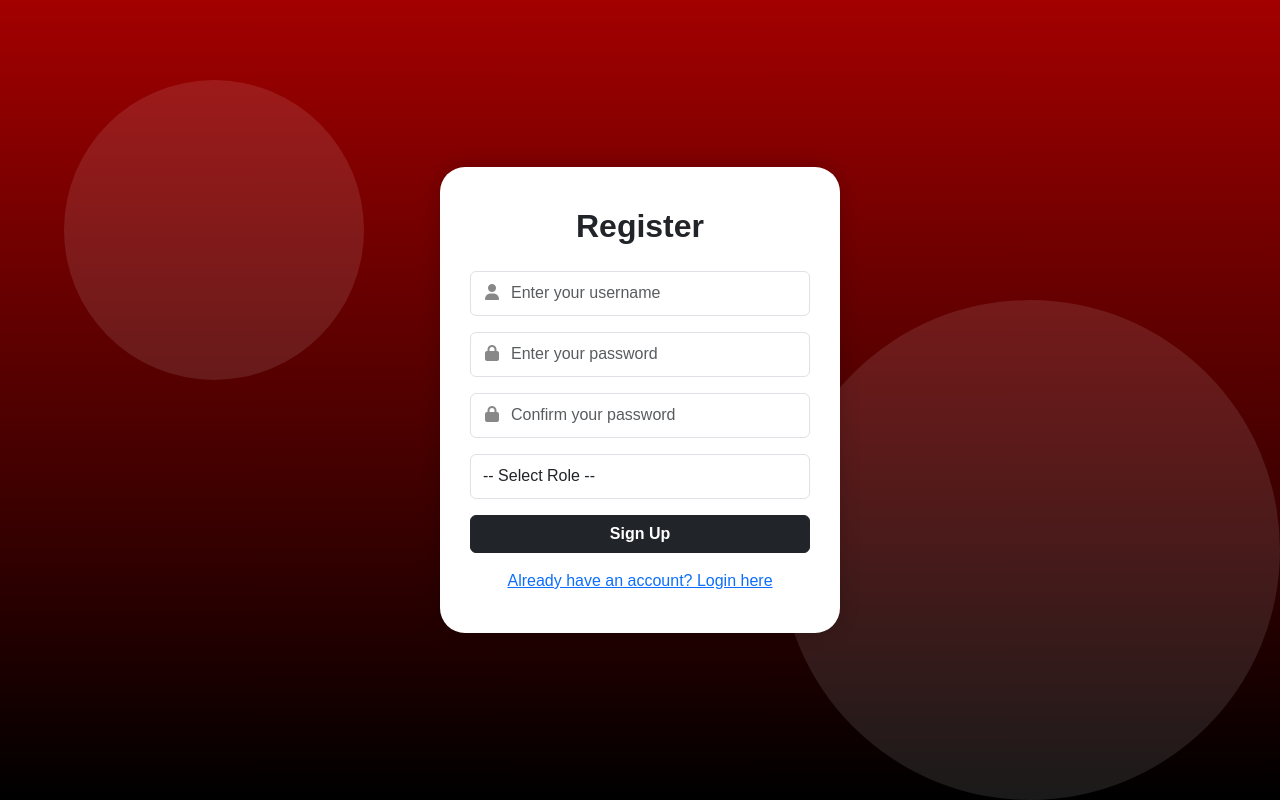
After one commit to ulilalbab702/imsykt, a PHP site: page /register.php in a window 1280 px wide. The commit adds this page. Run offline with PHP 8.4, Linux system fonts and the light colour scheme.

Commit message:
last update

```diff
--- a/admin/crud_transaction.php
+++ b/admin/crud_transaction.php
@@ -49,11 +49,9 @@ if (isset($_POST['add'])) {
     $product_id = $_POST['product_id'];
     $type = $_POST['type'];
     $quantity = $_POST['quantity'];
-
     $date = $_POST['transaction_date'];
-    $time = date("H:i:s"); // waktu saat ini
+    $time = date("H:i:s");
     $transaction_date = $date . ' ' . $time;
-    $transaction_date = $_POST['transaction_date'];
     $warehouse_id = $_POST['warehouse_id'];
 
     $stmt = $conn->prepare("INSERT INTO ims_transaction (product_id, type, quantity, transaction_date, warehouse_id) VALUES (?, ?, ?, ?, ?)");
--- /dev/null
+++ b/register.php
@@ -0,0 +1,111 @@
+<?php
+include 'config/config.php';
+
+if ($_SERVER['REQUEST_METHOD'] == 'POST') {
+    $username = trim($_POST['username']);
+    $password = $_POST['password'];
+    $confirm = $_POST['confirm'];
+    $role = $_POST['role'];
+
+    $stmt = $conn->prepare("SELECT * FROM ims_user WHERE username = ?");
+    $stmt->bind_param("s", $username);
+    $stmt->execute();
+    $result = $stmt->get_result();
+
+    if ($result->num_rows > 0) {
+        echo "<script>alert('Username is already registered!'); window.location.href='register.php';</script>";
+    } elseif ($password !== $confirm) {
+        echo "<script>alert('Password confirmation does not match!'); window.location.href='register.php';</script>";
+    } else {
+        $hashed_password = md5($password);
+
+        $stmt = $conn->prepare("INSERT INTO ims_user (username, password, role) VALUES (?, ?, ?)");
+        $stmt->bind_param("sss", $username, $hashed_password, $role);
+        if ($stmt->execute()) {
+            echo "<script>alert('Registration successful! Please log in.'); window.location.href='login.php';</script>";
+        } else {
+            echo "<script>alert('Registration failed! Please try again.'); window.location.href='register.php';</script>";
+        }
+    }
+}
+?>
+
+<!DOCTYPE html>
+<html lang="en">
+<head>
+    <meta charset="UTF-8">
+    <title>Register - YKT</title>
+    <link href="https://cdn.jsdelivr.net/npm/bootstrap@5.3.3/dist/css/bootstrap.min.css" rel="stylesheet">
+    <link href="https://cdnjs.cloudflare.com/ajax/libs/font-awesome/6.5.0/css/all.min.css" rel="stylesheet">
+    <style>
+        body {
+            background: linear-gradient(to bottom, #a30000, #000);
+            height: 100vh;
+            display: flex;
+            justify-content: center;
+            align-items: center;
+            position: relative;
+            overflow: hidden;
+            font-family: 'Arial', sans-serif;
+        }
+        .circle { position: absolute; border-radius: 50%; background: rgba(255,255,255,0.1); z-index: 0; }
+        .circle1 { width: 300px; height: 300px; top: 10%; left: 5%; }
+        .circle2 { width: 500px; height: 500px; bottom: 0; right: 0; }
+        .register-box {
+            background: white;
+            border-radius: 25px;
+            padding: 40px 30px;
+            box-shadow: 0 0 20px rgba(0,0,0,0.2);
+            z-index: 1;
+            width: 100%;
+            max-width: 400px;
+        }
+        .register-box h2 { text-align: center; font-weight: bold; margin-bottom: 25px; }
+        .form-control { height: 45px; }
+        .form-group i {
+            position: absolute;
+            left: 15px;
+            top: 13px;
+            color: #888;
+        }
+        .input-icon { position: relative; }
+        .input-icon input { padding-left: 40px; }
+        .btn-register { font-weight: bold; }
+    </style>
+</head>
+<body>
+
+<div class="circle circle1"></div>
+<div class="circle circle2"></div>
+
+<div class="register-box">
+    <h2>Register</h2>
+    <form action="" method="POST">
+        <div class="form-group input-icon mb-3">
+            <i class="fa fa-user"></i>
+            <input type="text" class="form-control" name="username" placeholder="Enter your username" required>
+        </div>
+        <div class="form-group input-icon mb-3">
+            <i class="fa fa-lock"></i>
+            <input type="password" class="form-control" name="password" placeholder="Enter your password" required>
+        </div>
+        <div class="form-group input-icon mb-3">
+            <i class="fa fa-lock"></i>
+            <input type="password" class="form-control" name="confirm" placeholder="Confirm your password" required>
+        </div>
+        <div class="form-group mb-3">
+            <select name="role" class="form-control" required>
+                <option value="">-- Select Role --</option>
+                <option value="staff">Staff</option>
+                <option value="admin">Admin</option>
+            </select>
+        </div>
+        <button type="submit" class="btn btn-dark w-100 btn-register">Sign Up</button>
+        <div class="text-center mt-3">
+            <a href="login.php">Already have an account? Login here</a>
+        </div>
+    </form>
+</div>
+
+</body>
+</html>
--- a/user/crud_transaction.php
+++ b/user/crud_transaction.php
@@ -49,11 +49,9 @@ if (isset($_POST['add'])) {
     $product_id = $_POST['product_id'];
     $type = $_POST['type'];
     $quantity = $_POST['quantity'];
-
     $date = $_POST['transaction_date'];
     $time = date("H:i:s");
     $transaction_date = $date . ' ' . $time;
-    $transaction_date = $_POST['transaction_date'];
     $warehouse_id = $_POST['warehouse_id'];
 
     $stmt = $conn->prepare("INSERT INTO ims_transaction (product_id, type, quantity, transaction_date, warehouse_id) VALUES (?, ?, ?, ?, ?)");
@@ -73,7 +71,7 @@ if (isset($_POST['edit'])) {
     $type = $_POST['type'];
     $quantity = $_POST['quantity'];
     $date = $_POST['transaction_date'];
-    $time = date("H:i:s"); // waktu saat ini
+    $time = date("H:i:s");
     $transaction_date = $date . ' ' . $time;
     $warehouse_id = $_POST['warehouse_id'];
 
```
Also changed, not shown: login.php (+9 -6 lines).
